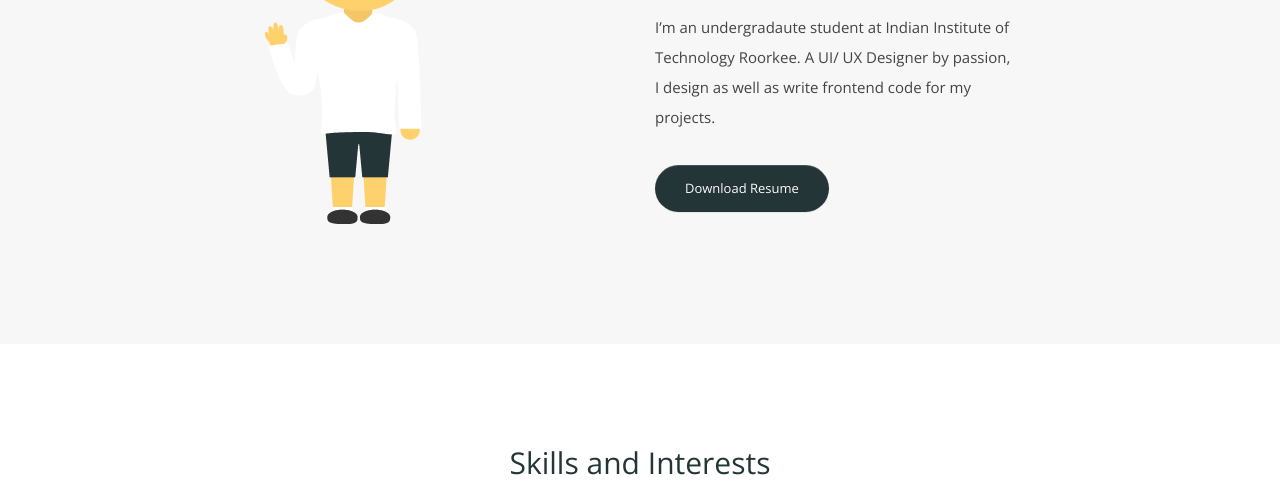
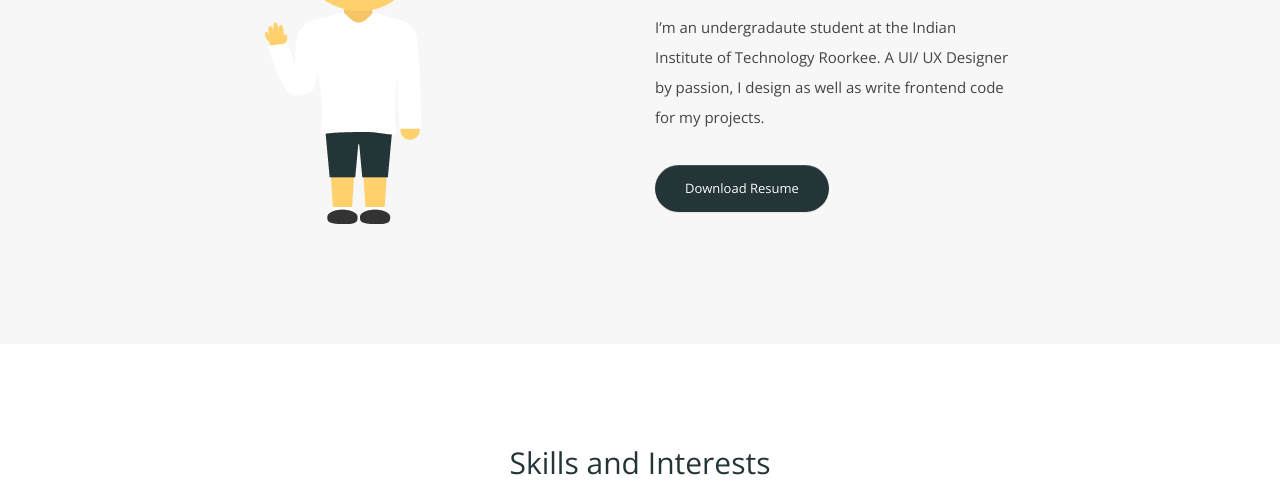
Before and after one commit to vineetarora/vineetarora.github.io, a plain HTML site: page index.html in a window 1280 px wide. Shown: the part 273-773 px from the top of the page. Drawn offline with nearby package versions, Linux system fonts and the light colour scheme.

Commit message:
Indian Institute to "the Indian Institute"

```diff
--- a/index.html
+++ b/index.html
@@ -63,7 +63,7 @@
                             <h1>Hello!</h1>
                             <h2>I'm Vineet Arora</h2>
                             <p>
-                                I’m an undergradaute student at Indian Institute of Technology Roorkee. A UI/ UX Designer by passion, I design as well as write frontend code for my projects.
+                                I’m an undergradaute student at the Indian Institute of Technology Roorkee. A UI/ UX Designer by passion, I design as well as write frontend code for my projects.
                             </p>
                             <a class="btn btn-primary btn-lg" href="VineetAroraResume.pdf" role="button" download>Download Resume</a>
                         </div>
```
